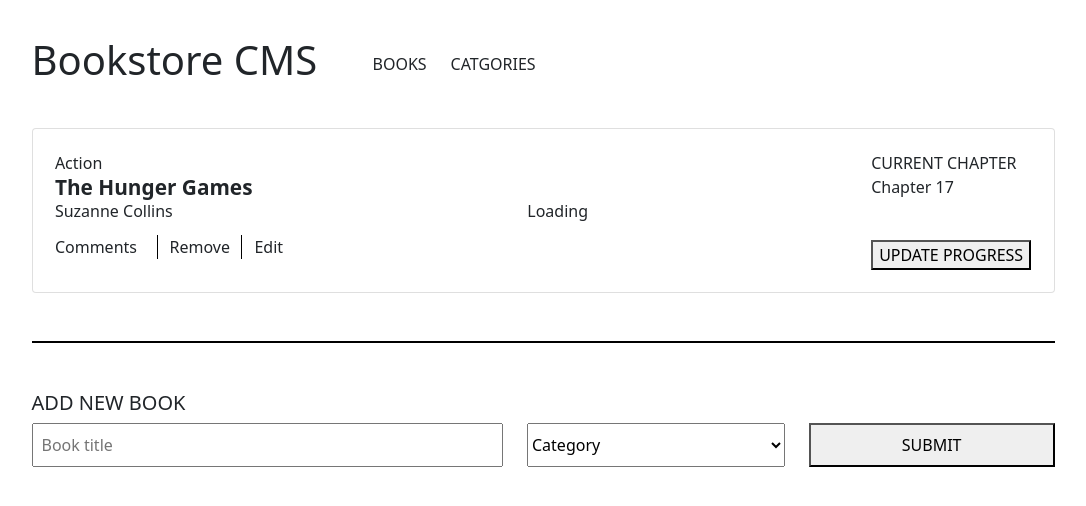
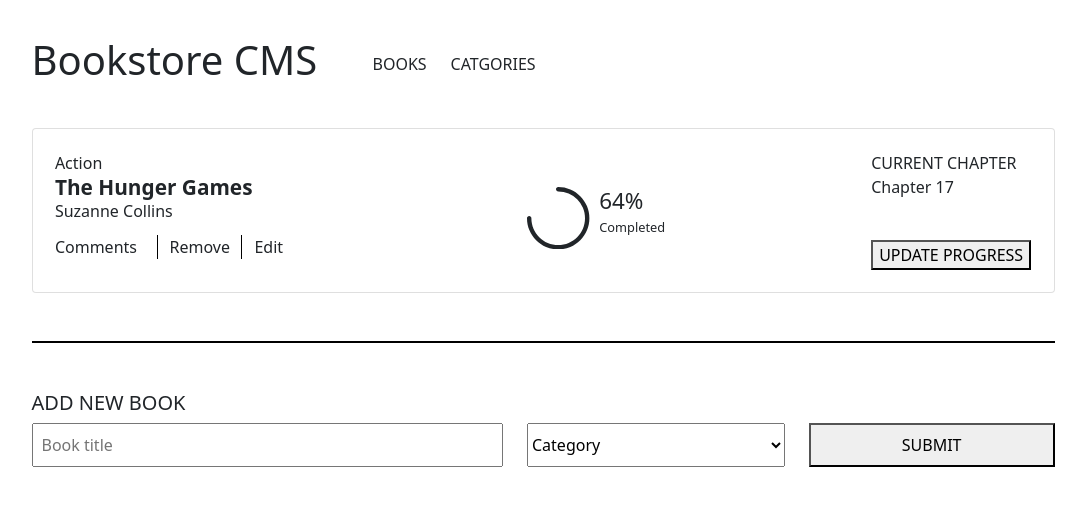
Before and after one commit to jmoseka/bookstore_cms, a React (Create React App) app: page / in a window 1280 px wide. Shown: the top 506 px of the page, without its empty margins (97-1183 px from the left). Built offline with nearby package versions, Linux system fonts and the light colour scheme.

Commit message:
Add icon and its styling

```diff
--- a/package.json
+++ b/package.json
@@ -9,6 +9,7 @@
     "bootstrap": "^5.1.3",
     "react": "^18.1.0",
     "react-dom": "^18.1.0",
+    "react-icons": "^4.4.0",
     "react-scripts": "5.0.1",
     "web-vitals": "^2.1.4"
   },
--- a/src/components/Book.css
+++ b/src/components/Book.css
@@ -44,3 +44,19 @@ p {
  .hz-line {
      border: 1px solid black;
  }
+
+ .progress-icon {
+     font-size: 3.9rem;
+ }
+
+ .progress-container {
+     gap: 0.6rem;
+ }
+
+ .progress-value {
+     font-size: 1.4rem;
+ }
+
+ .progress-completed {
+     font-size: 0.8rem;
+ }
--- a/src/components/Books.js
+++ b/src/components/Books.js
@@ -1,5 +1,6 @@
 import 'bootstrap/dist/css/bootstrap.min.css';
 import 'bootstrap/dist/js/bootstrap.bundle.min';
+import { AiOutlineLoading3Quarters } from 'react-icons/ai';
 import Form from './Form';
 import './Book.css';
 
@@ -26,8 +27,15 @@ const Books = (props) => {
         </div>
 
         <div className="chapter-box d-flex justify-content-between">
-          <div className="completed-box align-self-center">
-            Loading
+          <div className="progress-container align-self-center d-flex align-items-center justify-content-between">
+            <div className="progress-icon">
+              <AiOutlineLoading3Quarters />
+            </div>
+
+            <div className="percent-info">
+              <p className="progress-value">64%</p>
+              <p className="progress-completed">Completed</p>
+            </div>
           </div>
 
           <div className="chapter-info d-flex flex-column justify-content-between">
```
Also changed, not shown: 1 other file (tests, documents, lock files or other folders).
